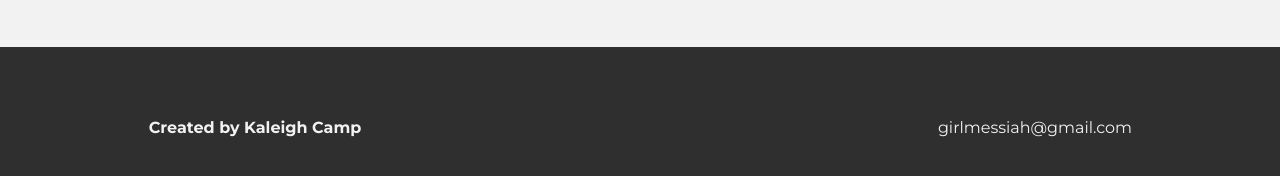
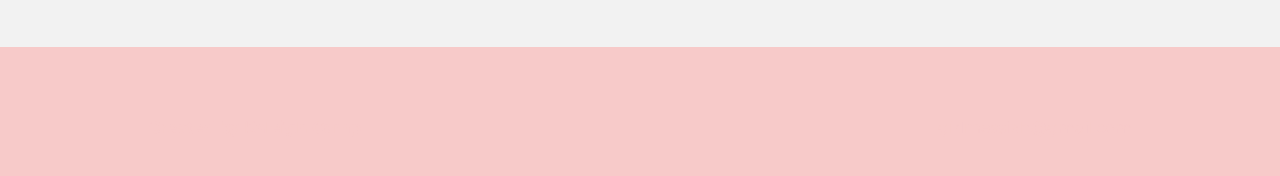
Before and after one commit to kaleighcamp/kaleighcamp.github.io, a plain HTML site: page index.html in a window 1280 px wide. Shown: the part 674-850 px from the top of the page. Drawn offline with nearby package versions, Linux system fonts and the light colour scheme.

Commit message:
footer color  change

```diff
--- a/assets/css/style.css
+++ b/assets/css/style.css
@@ -153,11 +153,11 @@ h1, h2, h3, h4, h5, h6 {
 #footerwrap {
 	padding-top: 70px;
 	padding-bottom: 50px;
-	background-color: #2f2f2f;
+	background-color: #F7CAC9;
 }
 
 #footerwrap p {
-	color: #f2f2f2;
+	color: #F7CAC9;
 	margin-left: 10px;
 }
 
@@ -190,7 +190,6 @@ h1, h2, h3, h4, h5, h6 {
 	font-size: 80px;
 	font-weight: bold;
 }
-
 #workwrap h4 {
 	font-weight: 400;
 	color: #000000
```
